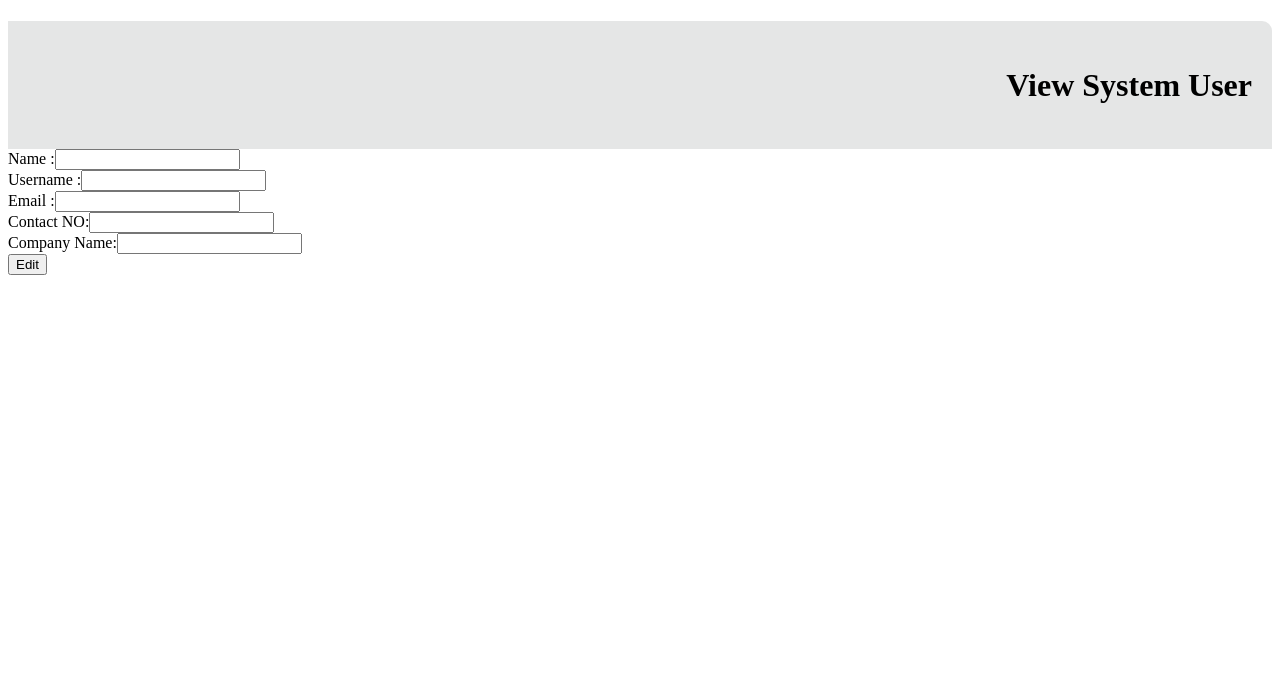
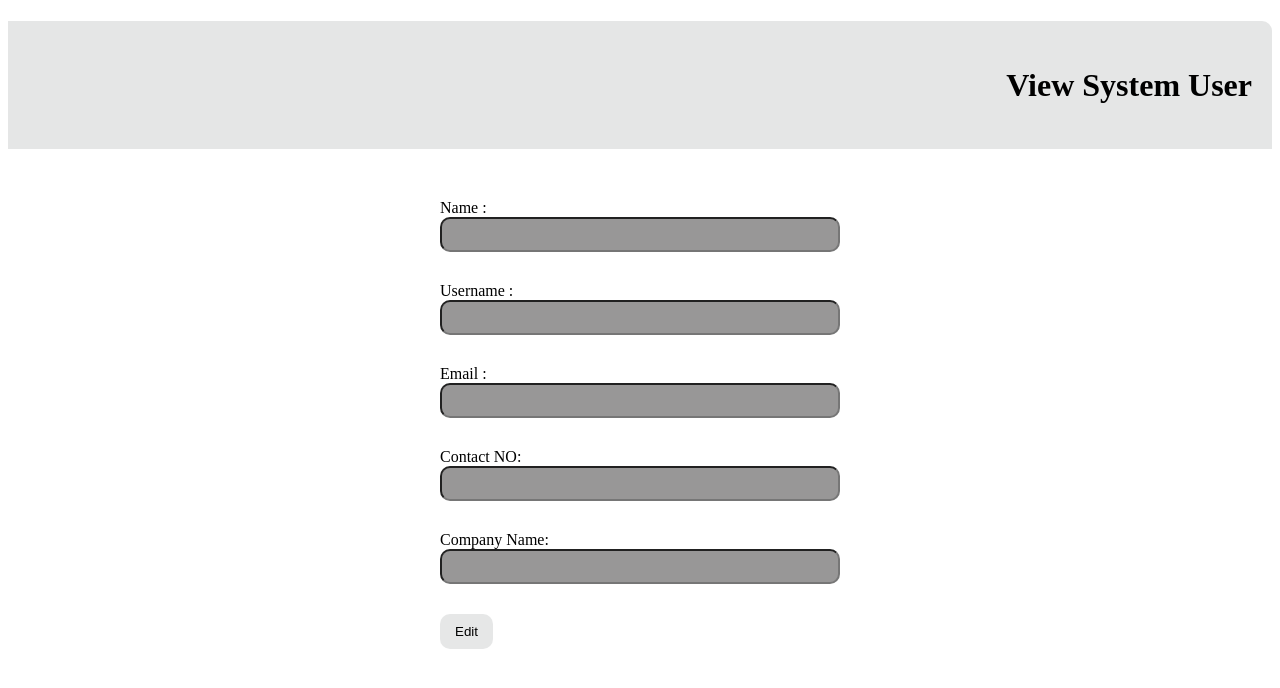
Before and after one commit to udeshigamage/new-repo, a React (Create React App) app: page /view/1 in a window 1280 px wide. Shown: the top 688 px of the page. Built offline with nearby package versions, Linux system fonts and the light colour scheme; no server answers.

Commit message:
add css for show profile

```diff
--- a/src/components/Show_Profile.css
+++ b/src/components/Show_Profile.css
@@ -16,3 +16,54 @@
     padding: 0 20px 0 0;
 
   }
+
+  /*add css*/
+
+  form{
+    padding-top: 50px;
+  }
+
+  .form_wrap {
+    max-width: 400px;
+    margin: 0 auto;
+
+  }
+
+  label {
+    display: block;
+    margin-bottom: 10px;
+
+  }
+
+  input {
+    width: 100%;
+    padding: 8px;
+    margin-bottom: 15px;
+    box-sizing: border-box;
+    border-radius: 10px;
+
+  }
+
+  button {
+    background-color: #e6e7e7;
+    color: rgb(0, 0, 0);
+    padding: 10px 15px;
+    border: none;
+    cursor: pointer;
+    border-radius: 10px;
+  }
+
+  button:hover {
+    background-color: #676767;
+  }
+
+
+
+  /* Optional: Add some spacing between form fields */
+  .form_wrap div {
+    margin-bottom: 15px;
+  }
+
+  .noneditable input{
+    background-color: #989797;
+  }
```
